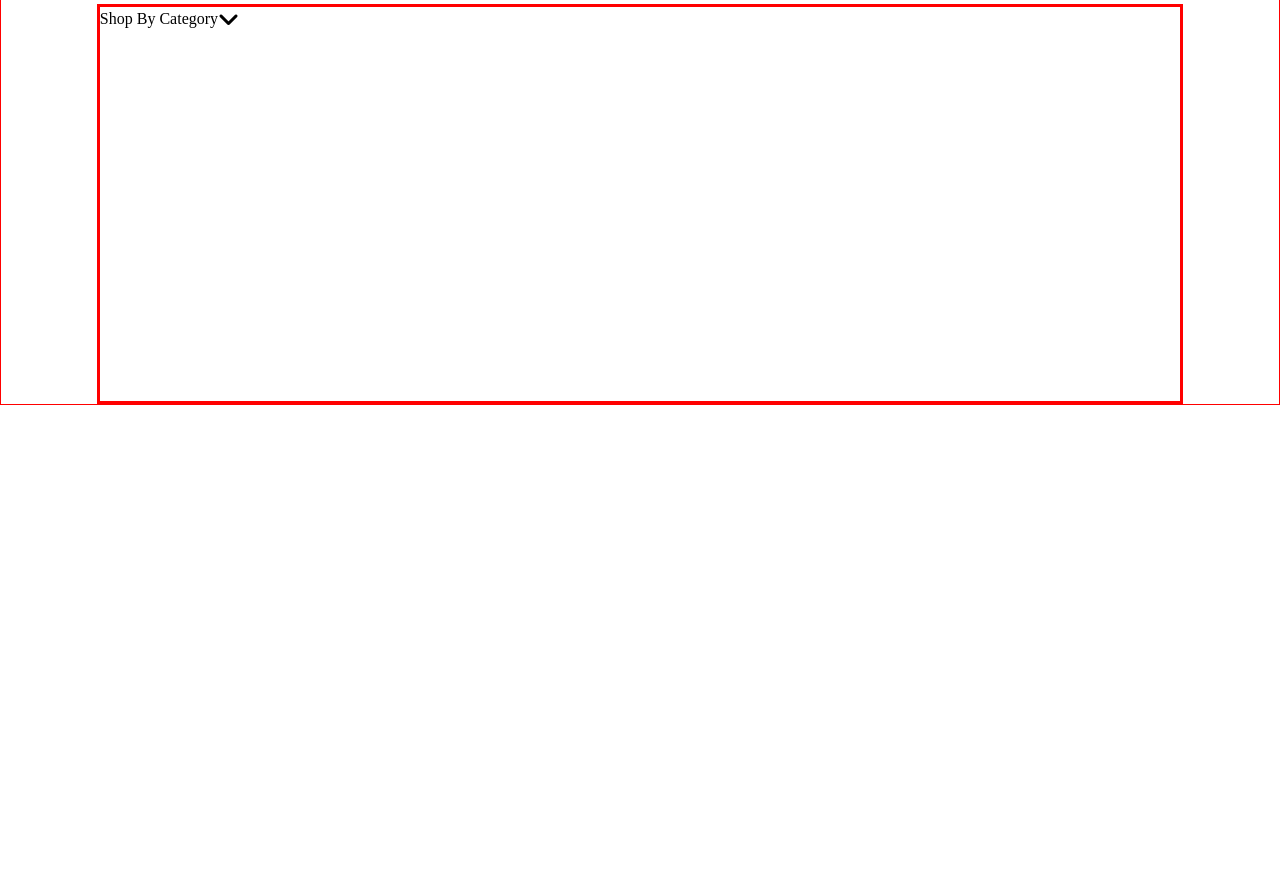
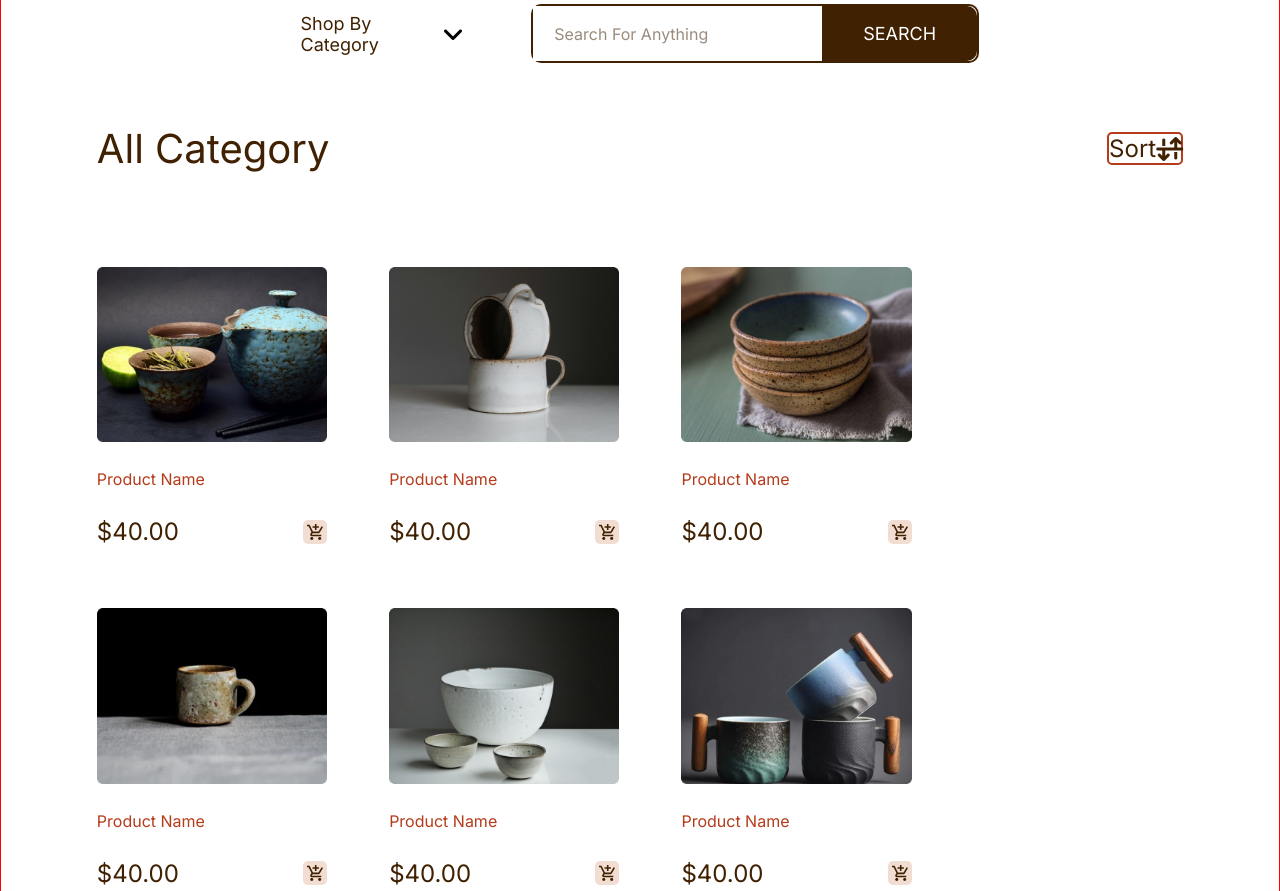
Before and after one commit to kakha326/final, a plain HTML site: page artwork.html in a window 1280 px wide. Shown: the part 717-1608 px from the top of the page. Before the commit the page ends 1122 px from the top, so only its background shows below. Drawn offline with Linux system fonts and the light colour scheme.

Commit message:
page2boxes

```diff
--- a/artwork.html
+++ b/artwork.html
@@ -61,15 +61,95 @@
          <!-- section2 -->
          <section class="section2_page2">
 <div class="section2_page2_div">
-    <p class="page2_p">Shop By Category</p>
+    <div class="sec2page2_div1">
+ <p class="page2_p">Shop By Category</p>
     <i class="fa-solid fa-angle-down"></i>
-    <!-- <div class="section3_div_page2">
-        <form class="form2">
-            <input class="input2" type="search" name="SEARCH" placeholder="Search For Anything" id="search">
-            <input class="submit2" type="submit" value="SEARCH">
-        </form>
-    </div> -->
+    </div>
+   <div class="buttondiv2">
+<form class="form2">
+    <input class="input2" placeholder="Search For Anything" type="text" name="text" id="TEXT">
+    <input  class="submit2" type="submit" value="SEARCH" name="search" id="SEARCH">
+</form>
+   </div>
 </div>
+<div class="p2title_div">
+<h2 class="p2title">All Category</h2>
+<div class="sortdiv">
+    <p class="sortp">Sort</p>
+    <i class="fa-solid fa-arrow-down-up-across-line"></i>
+</div>
+</div>
+<div class="contentdiv">
+<div class="p2box">
+<img class="boximg" src="images/p2box1.png">
+<p class="boxp">Product Name</p>
+<div class="pricediv">
+    <p class="pricep">$40.00</p>
+    <img src="images/material-symbols_add-shopping-cart.svg">
+</div>
+</div>
+<div class="p2box">
+<img class="boximg" src="images/p2box2.png">
+<p class="boxp">Product Name</p>
+<div class="pricediv">
+    <p class="pricep">$40.00</p>
+    <img src="images/material-symbols_add-shopping-cart.svg">
+</div>
+</div>
+<div class="p2box">
+<img class="boximg" src="images/p2box3.png">
+<p class="boxp">Product Name</p>
+<div class="pricediv">
+    <p class="pricep">$40.00</p>
+    <img src="images/material-symbols_add-shopping-cart.svg">
+</div>
+</div>
+<div class="p2box">
+<img class="boximg" src="images/p2box4.png">
+<p class="boxp">Product Name</p>
+<div class="pricediv">
+    <p class="pricep">$40.00</p>
+    <img src="images/material-symbols_add-shopping-cart.svg">
+</div>
+</div>
+<div class="p2box">
+<img class="boximg" src="images/p2box5.png">
+<p class="boxp">Product Name</p>
+<div class="pricediv">
+    <p class="pricep">$40.00</p>
+    <img src="images/material-symbols_add-shopping-cart.svg">
+</div>
+</div>
+<div class="p2box">
+<img class="boximg" src="images/p2box6.png">
+<p class="boxp">Product Name</p>
+<div class="pricediv">
+    <p class="pricep">$40.00</p>
+    <img src="images/material-symbols_add-shopping-cart.svg">
+</div>
+</div>
+<div class="p2box">
+<img class="boximg" src="images/p2box7.png">
+<p class="boxp">Product Name</p>
+<div class="pricediv">
+    <p class="pricep">$40.00</p>
+    <img src="images/material-symbols_add-shopping-cart.svg">
+</div>
+</div>
+<div class="p2box">
+<img class="boximg" src="images/p2box8.png">
+<p class="boxp">Product Name</p>
+<div class="pricediv">
+    <p class="pricep">$40.00</p>
+    <img src="images/material-symbols_add-shopping-cart.svg">
+</div>
+</div>
+
+</div>
+
+
+
+
          </section>
 
 
--- a/css/style.css
+++ b/css/style.css
@@ -23,7 +23,8 @@ header {
     z-index: 1;
 }
 
-.fa-bars , .fa-x {
+.fa-bars,
+.fa-x {
     display: none;
 }
 
@@ -136,7 +137,8 @@ li:nth-child(1) a {
     background-position: center;
     position: relative;
 }
-.section1_page2{
+
+.section1_page2 {
     width: 100%;
     height: 560px;
     display: flex;
@@ -188,7 +190,8 @@ li:nth-child(1) a {
         color: #D5906E;
     }
 }
-.section1h1_page2{
+
+.section1h1_page2 {
     color: #FFF;
     font-size: 40px;
     font-family: 'Inter', sans-serif;
@@ -198,12 +201,15 @@ li:nth-child(1) a {
     margin-bottom: 72px;
     animation: titlelight2 1s ease infinite;
 }
+
 @keyframes titlelight2 {
+
     0%,
     100% {
 
         color: rgb(146, 131, 131);
     }
+
     50% {
         text-shadow: 0 0 2px #ffffffa8, 0 0 5px #ffffffa8, 0 0 5px #800e0b, 0 0 5px #800e0b, 0 0 2px #800e0b, 4px 4px 2px #40340a;
         color: #e5beab;
@@ -323,14 +329,15 @@ article {
     /* border: solid 2px yellow; */
 }
 
-.article2::before{
+.article2::before {
     content: url(../images/arrow1.svg);
     position: absolute;
     left: -60px;
     cursor: pointer;
 
 }
-.article2::after{
+
+.article2::after {
     content: url(../images/arro2.svg);
     position: absolute;
     right: -60px;
@@ -648,33 +655,175 @@ footer {
     font-weight: 300;
     line-height: normal;
 }
+
 /* page2 */
 /* section2 */
-.section2_page2{
+.section2_page2 {
     width: 85%;
-    height: 400px;
     margin: auto;
-    border: 3px solid red;
+    /* border: 3px solid red; */
 }
-.section2_page2_div{
+
+.section2_page2_div {
+    width: 75%;
+    margin: auto;
     display: flex;
-    /* justify-content: space-between; */
+    justify-content: space-evenly;
     align-items: center;
+    /* border: 2px solid red; */
 }
-.fa-angle-down{
+
+.fa-angle-down {
     font-size: 24px;
 }
 
-.section3_div_page2{
+.sec2page2_div1 {
+    width: 20%;
+    display: flex;
+    justify-content: center;
+    align-items: center;
+    gap: 12px;
+
+}
+
+.page2_p {
+    color: #402101;
+    font-size: 18px;
+    font-family: 'Inter', sans-serif;
+    font-style: normal;
+    font-weight: 400;
+    line-height: normal;
+}
+
+.buttondiv2 {
+    width: 55%;
+}
+
+.form2 {
+    width: 100%;
+    display: flex;
     border-radius: 10px;
-border: 2px solid #402101;
-width: 40%;
+    border: 2px solid #402101;
 }
-/* .input2{
+
+.input2 {
     width: 65%;
     border-style: none;
+    color: rgba(64, 33, 1, 0.52);
+    font-size: 16px;
+    font-family: Inter;
+    font-style: normal;
+    font-weight: 400;
+    line-height: normal;
 }
-.submit2{
+
+.submit2 {
     width: 35%;
+    padding: 17px;
     border-style: none;
-} */
+    text-align: center;
+    border-radius: 0px 10px 10px 0px;
+    background: #402101;
+    color: #FFF;
+    font-size: 18px;
+    font-family: 'Inter', sans-serif;
+    font-style: normal;
+    font-weight: 400;
+    line-height: normal;
+}
+
+.input2::placeholder {
+    padding-left: 19px;
+    color: rgba(64, 33, 1, 0.52);
+    font-size: 16px;
+    font-family: 'Inter', sans-serif;
+    font-style: normal;
+    font-weight: 400;
+    line-height: normal;
+}
+
+.p2title_div {
+    width: 100%;
+    margin-top: 61px;
+    display: flex;
+    justify-content: space-between;
+    align-items: center;
+    /* border: 2px solid yellow; */
+}
+
+.p2title {
+    color: #402101;
+    font-size: 40px;
+    font-family: 'Inter', sans-serif;
+    font-style: normal;
+    font-weight: 400;
+    line-height: normal;
+}
+
+.sortdiv {
+    width: 7%;
+    display: flex;
+    justify-content: space-between;
+    align-items: center;
+    border-radius: 5px;
+    border: 2px solid #B53B1B;
+    background: #FFF;
+}
+
+.sortp {
+    color: #402101;
+    font-size: 24px;
+    font-family: 'Inter', sans-serif;
+    font-style: normal;
+    font-weight: 400;
+    line-height: normal;
+}
+
+.fa-arrow-down-up-across-line {
+    font-size: 24px;
+    color: #402101;
+}
+
+.contentdiv {
+    margin-top: 94px;
+    /* border: 2px solid green; */
+    width: 100%;
+    display: flex;
+    flex-wrap: wrap;
+    gap: 62px   ;
+}
+
+.p2box {
+    width: 21.2%;
+    /* border: 1px solid blue; */
+}
+
+.boximg {
+    width: 100%
+}
+
+.boxp {
+    margin : 24px 0 28px 0;
+    color: #B53B1B;
+    font-size: 16px;
+    font-family: 'Inter', sans-serif;
+    font-style: normal;
+    font-weight: 400;
+    line-height: normal;
+}
+.pricediv{
+    width: 100%;
+    display: flex;
+    justify-content: space-between;
+    align-items: center;
+    cursor: pointer;
+}
+
+.pricep {
+    color: #402101;
+    font-size: 24px;
+    font-family: 'Inter', sans-serif;
+    font-style: normal;
+    font-weight: 400;
+    line-height: normal;
+}
```
Also changed, not shown: images/material-symbols_add-shopping-cart.svg (added), images/p2box1.png (added), images/p2box2.png (added), images/p2box3.png (added), images/p2box4.png (added), images/p2box5.png (added), images/p2box6.png (added), images/p2box7.png (added), images/p2box8.png (added).
